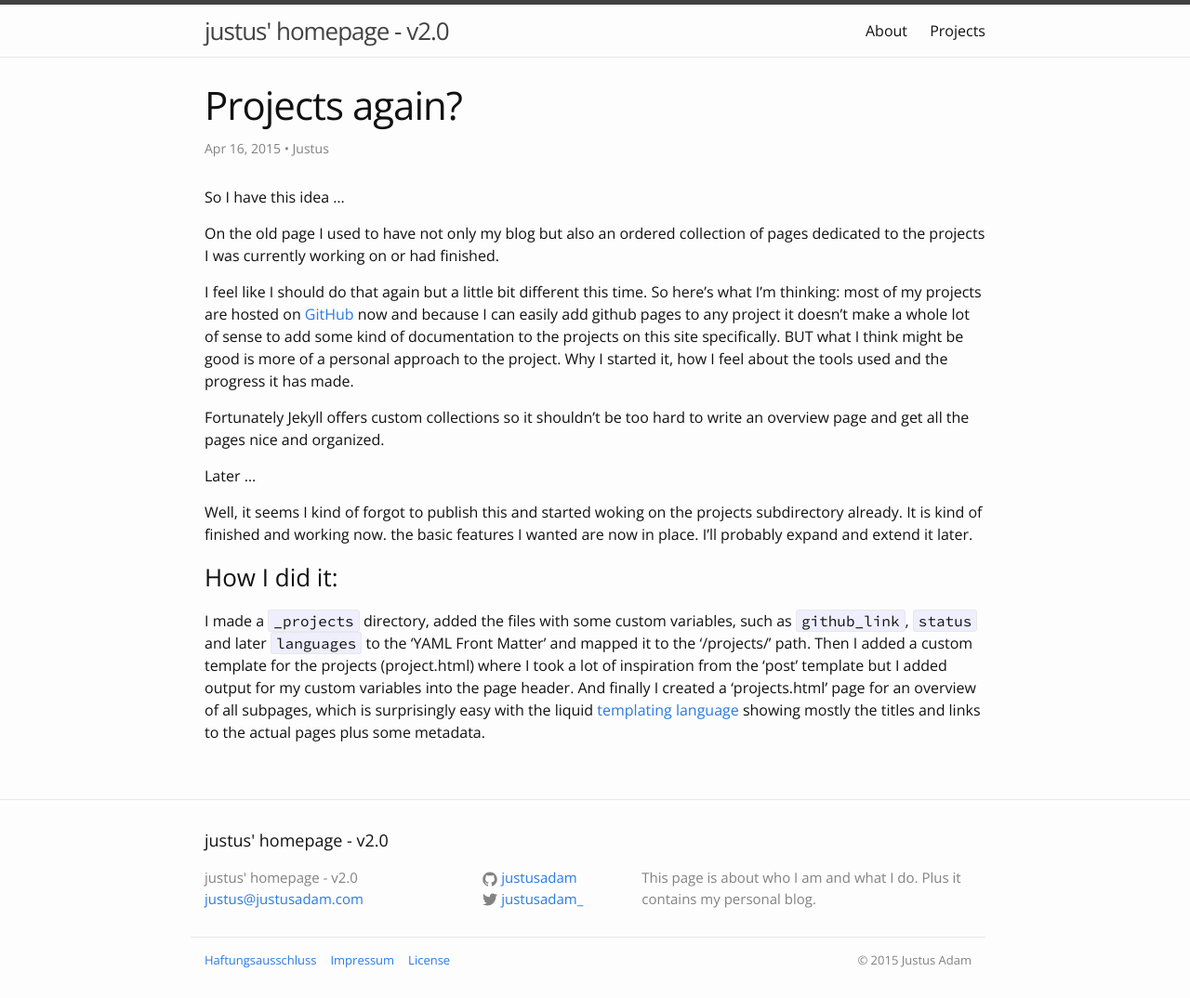
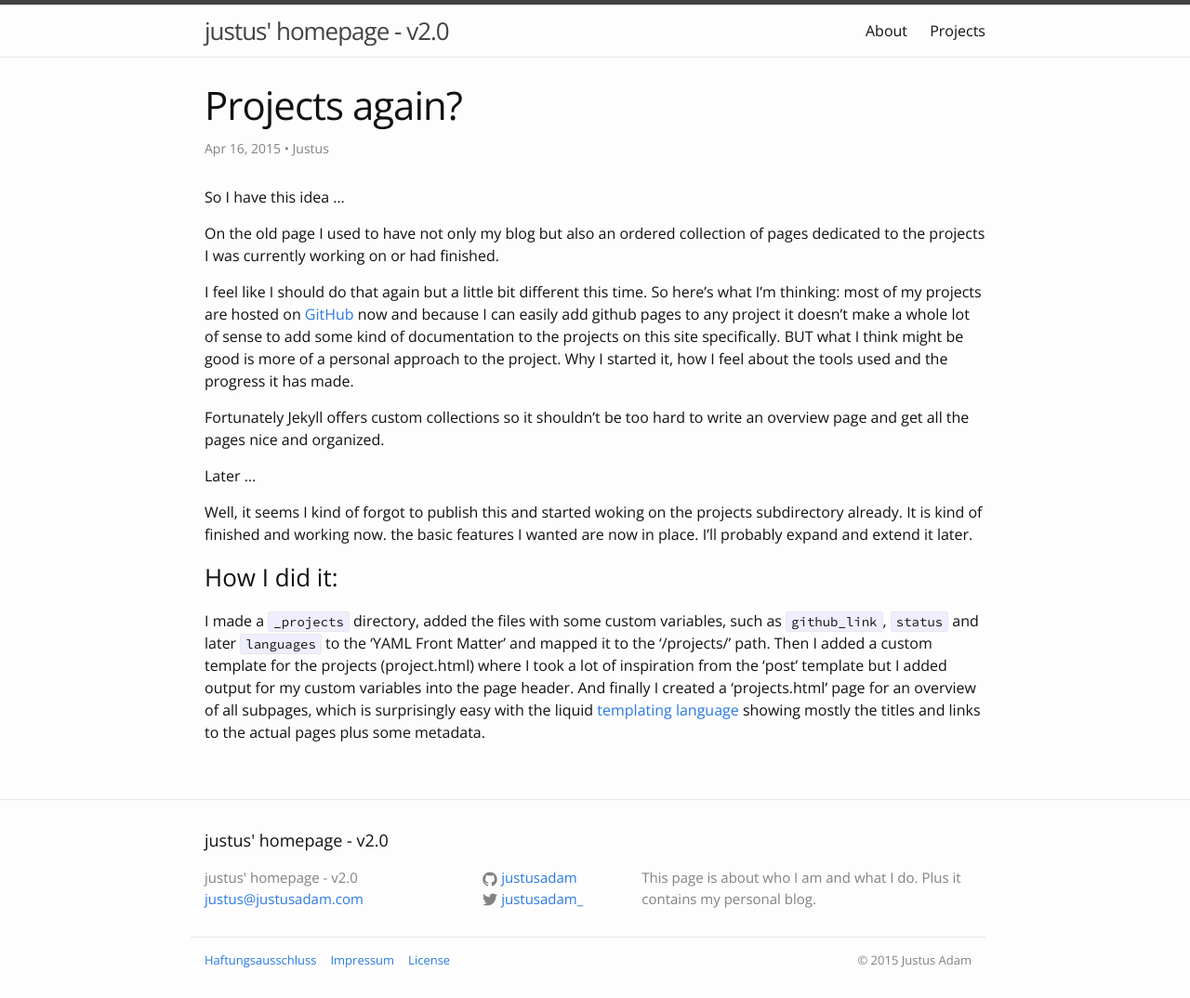
Before and after one commit to JustusAdam/justusadam.github.io, a Jekyll site: the page built from _posts/2015-04-16-projects.md, in a window 1280 px wide. Shown: the whole page at 93% size. Built offline with Jekyll 4.4.1, drawn with Linux system fonts in a browser that asks for light colours.

Commit message:
slightly smaller code area

```diff
--- a/_sass/_custom-layout.scss
+++ b/_sass/_custom-layout.scss
@@ -1,7 +1,8 @@
 @import url(http://fonts.googleapis.com/css?family=Source+Code+Pro:400,700);
 
 tt, code, kbd, samp {
-  font-family: "Source Code Pro"
+  font-family: "Source Code Pro";
+  font-size: 14px;
 }
 
 .sidebar.right {
```
